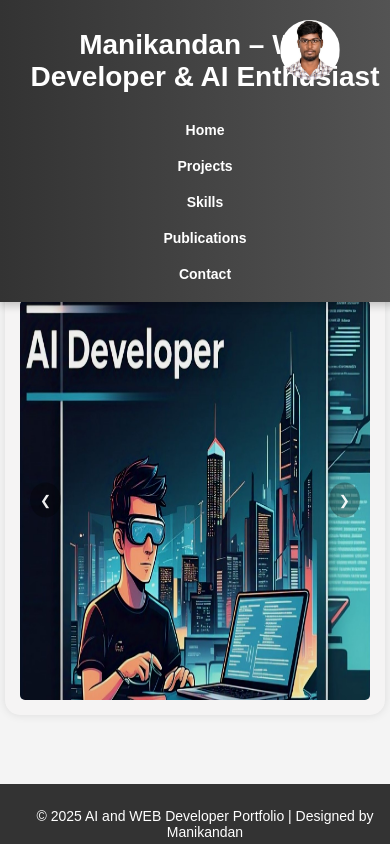
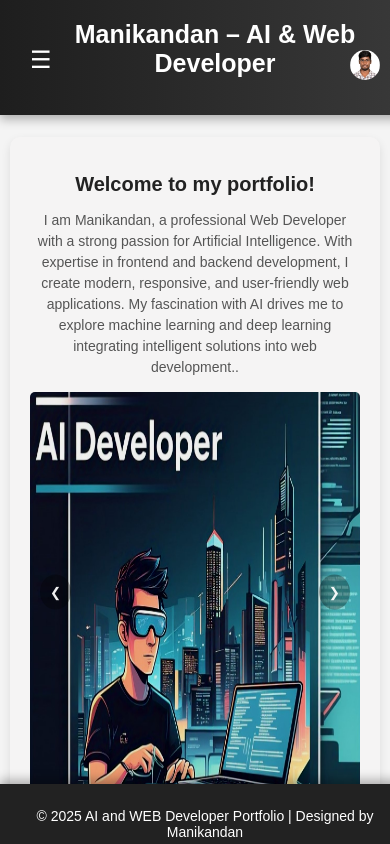
Before and after one commit to batman8056/manikandan-portfolio, a plain HTML site: page index.html in a window 390 px wide. Shown: the top 844 px of the page. Drawn offline with Linux system fonts and the light colour scheme.

Commit message:
css update

```diff
--- a/index.html
+++ b/index.html
@@ -8,22 +8,22 @@
 </head>
 <body>
     <header>
-        <h1>Manikandan – Web Developer & AI Enthusiast</h1>
+        <button hidden="true" id="nav-toggle" class="nav-toggle">☰</button>
+        <h1>Manikandan – AI & Web Developer</h1>
+        <img src="./image/passport size photo.jpeg" alt="Profile" class="profile-img">
         <nav>
             <ul>
                 <li><a href="#home">Home</a></li>
                 <li><a href="#projects">Projects</a></li>
                 <li><a href="#skills">Skills</a></li>
-                <li><a href="#publications">Publications</a></li>
                 <li><a href="#contact">Contact</a></li>
             </ul>
         </nav>
-        <img src="./image/passport size photo.jpeg" alt="Profile" class="profile-img">
     </header>
 
     <section id="home">
-        <h2>Welcome</h2>
-        <p>Welcome to my portfolio! I am Manikandan, a professional Web Developer with a strong passion for Artificial Intelligence.
+        <h2>Welcome to my portfolio!</h2>
+        <p>I am Manikandan, a professional Web Developer with a strong passion for Artificial Intelligence.
             With expertise in frontend and backend development, I create modern, responsive, and user-friendly web applications.
             My fascination with AI drives me to explore machine learning and deep learning integrating intelligent solutions into web development..</p>
         <div class="slider">
--- a/script.js
+++ b/script.js
@@ -70,3 +70,20 @@ setInterval(() => {
         nextSlide();
     }
 }, 4000);
+
+document.addEventListener("DOMContentLoaded", function () {
+    const navToggle = document.getElementById("nav-toggle");
+    const navMenu = document.querySelector("nav ul");
+
+    // Toggle menu on button click
+    navToggle.addEventListener("click", function () {
+        navMenu.classList.toggle("active");
+    });
+
+    // Close menu when clicking outside
+    document.addEventListener("click", function (event) {
+        if (!navToggle.contains(event.target) && !navMenu.contains(event.target)) {
+            navMenu.classList.remove("active");
+        }
+    });
+})
--- a/styles.css
+++ b/styles.css
@@ -154,16 +154,156 @@ footer {
 }
 /* Mobile screen */
 @media (max-width: 480px) {
+    /* Header Styling */
     header {
+        background: linear-gradient(90deg, #1e1e1e, #3a3a3a);
+        color: white;
+        padding: 20px 20px;
+        position: fixed;
+        width: 100%;
+        top: 0;
+        left: 0;
+        z-index: 1000;
+        display: flex;
+        justify-content: space-between;
+        align-items: center;
+        box-shadow: 0px 4px 10px rgba(0, 0, 0, 0.3);
+    }
+    header > h1{
+        margin-top: 0;
+        font-size: 25px;
+        margin-left: 0px;
+    }
+
+    /* Profile Image */
+    .profile-img {
+        width: 30px;
+        height: 30px;
+        border-radius: 50%;
+        object-fit: cover;
+        position: absolute;
+        top: 50px;
+        right: 50px;
+        transition: transform 0.3s ease-in-out, box-shadow 0.3s ease-in-out;
+    }
+
+    .profile-img:hover {
+        transform: scale(1.2) rotate(5deg);
+        box-shadow: 0px 4px 10px rgba(255, 255, 255, 0.4);
+    }
+
+    /* Navigation Button (Hamburger Menu) */
+    .nav-toggle {
+        display: block;
+        background: none;
+        border: none;
+        color: white;
+        font-size: 24px;
+        cursor: pointer;
+        padding: 15px 15px;
+        position: absolute;
+        left: 15px;
+        top: 31px;
+    }
+
+    /* Hide the default nav list */
+    nav ul {
+        display: none;
+        list-style: none;
+        padding: 20px;
+        margin: 0;
+        position: absolute;
+        top: 100px;
+        left: 0;
+        width: 100%;
+        background: rgba(0, 0, 0, 0.9);
+        text-align: center;
+        transition: all 0.3s ease-in-out;
+    }
+
+    /* Show menu when active */
+    nav ul.active {
+        display: block;
+    }
+
+    /* Navigation Links */
+    nav ul li {
+        padding: 10px 0;
+    }
+
+    nav ul li a {
+        color: white;
+        text-decoration: none;
+        font-weight: bold;
+        font-size: 18px;
+        padding: 12px 15px;
+        display: block;
+        transition: background 0.3s ease-in-out, color 0.2s ease-in-out;
+    }
+
+    nav ul li a:hover {
+        background: rgba(255, 204, 0, 0.2);
+        color: #ffcc00;
+    }
+
+
+    /* Section Styling */
+    section {
+        padding: 20px;
+        margin-top: 90px; /* Adjusted to prevent overlap with fixed header */
+        background: white;
+        border-radius: 10px;
+        box-shadow: 0px 4px 10px rgba(0, 0, 0, 0.1);
+        margin-bottom: 20px;
+    }
+
+    section h2 {
+        text-align: center;
+        font-size: 20px;
+        color: #222;
+        margin-bottom: 10px;
+    }
+
+    section p {
+        font-size: 14px;
+        line-height: 1.5;
+        text-align: center;
+        color: #555;
+    }
+    #home {
+        margin-top: 35%;
+        background-color: #fce4ec0f;
+    }
+    #contact {
+        margin-bottom: 20%;
+        background-color: #fbe9e7;
+    }
+    /* Footer Styling */
+    footer {
+        background: #222;
+        color: white;
+        text-align: center;
         padding: 10px;
         font-size: 14px;
+        margin-top: 20px;
+        box-shadow: 0px -4px 10px rgba(0, 0, 0, 0.3);
     }
-    section {
-        padding: 15px;
-        margin: 130px 5px 10px 5px;
+
+    /* Button Styling */
+    /* .btn {
+        display: inline-block;
+        padding: 10px 15px;
+        background: #ffcc00;
+        color: #222;
+        text-decoration: none;
+        font-weight: bold;
+        border-radius: 5px;
+        transition: background 0.3s ease-in-out, transform 0.2s ease-in-out;
     }
-    footer {
-        padding: 10px;
-        font-size: 14px;
-    }
+
+    .btn:hover {
+        background: #ffaa00;
+        transform: scale(1.05);
+    } */
+
 }
```
